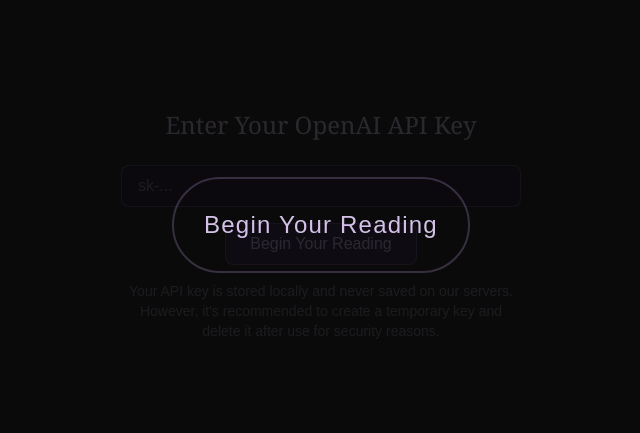
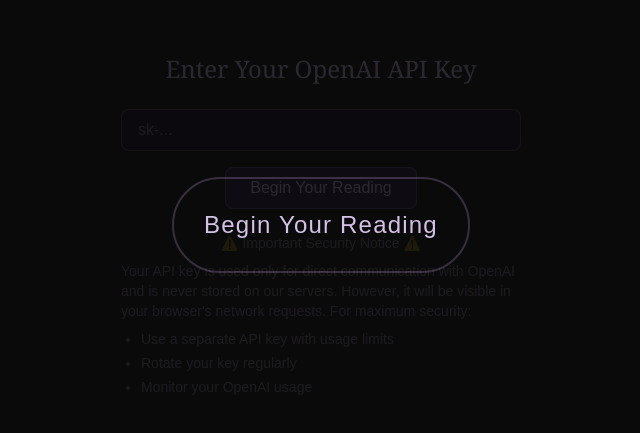
Before and after one commit to tjokinen/phantom-cartomancer, a Next.js app: page / in a window 1280 px wide. Shown: the part 175-608 px from the top of the page, without its empty margins (319-959 px from the left). Built offline with nearby package versions, Linux system fonts and the light colour scheme; a web font is replaced by a local one.

Commit message:
remove/sanitize logs, adjust security message

```diff
--- a/src/app/api/audio/upload/route.ts
+++ b/src/app/api/audio/upload/route.ts
@@ -18,16 +18,21 @@
       );
     }
 
-    const openai = new OpenAI({
+    let openai: OpenAI;
+    try {
+      openai = new OpenAI({
         apiKey: apiKey,
       });
+    } catch (error) {
+      return Response.json(
+        { error: 'Invalid API key format' },
+        { status: 401 }
+      );
+    }
 
-    console.log('\n=== Raw Messages JSON ===');
-    console.log('messagesJson:', messagesJson);
+    req.headers.delete('x-api-key');
 
     const messages = messagesJson ? JSON.parse(messagesJson as string) : [];
-    console.log('\n=== Parsed Messages ===');
-    console.log('messages:', JSON.stringify(messages, null, 2));
 
     if (!audioBlob || !(audioBlob instanceof Blob)) {
       return Response.json({ error: 'No audio data provided' }, { status: 400 });
@@ -37,21 +42,16 @@
       type: 'audio/webm'
     });
 
-    // Log transcription
+    try {
       const transcription = await openai.audio.transcriptions.create({
         file: audioFile,
         model: 'whisper-1',
       });
-    console.log('\n=== New Transcription ===');
-    console.log('User said:', transcription.text);
 
-    // Log full message array being sent to OpenAI
       const fullMessages = [
         ...messages,
         { role: 'user', content: transcription.text }
       ];
-    console.log('\n=== Sending to OpenAI ===');
-    console.log('Complete message array:', JSON.stringify(fullMessages, null, 2));
 
       const completion = await openai.chat.completions.create({
         model: 'gpt-4-turbo-preview',
@@ -60,21 +60,14 @@
         function_call: 'auto',
       });
 
-    // Log OpenAI's response
-    console.log('\n=== OpenAI Response ===');
-    console.log('AI response:', JSON.stringify(completion.choices[0], null, 2));
-    console.log('================\n');
-
       const message = completion.choices[0].message;
       let spokenResponse = message.content || '';
       const functionCalls = [];
 
       // Handle function calls
       if (message.function_call) {
-      // If it's a single function call
         functionCalls.push(message.function_call);
 
-      // Get a follow-up response that includes the interpretation
         const followUp = await openai.chat.completions.create({
           model: 'gpt-4-turbo-preview',
           messages: [
@@ -91,7 +84,6 @@
         spokenResponse = followUp.choices[0].message.content || '';
       }
 
-    // Generate speech from the cleaned response
       const speech = await openai.audio.speech.create({
         model: 'tts-1',
         voice: 'onyx',
@@ -108,9 +100,19 @@
         audio: Buffer.from(audioBuffer).toString('base64')
       });
     } catch (error) {
-    console.error('Error processing audio:', error);
+      const sanitizedError = error instanceof Error
+        ? error.message.replace(apiKey, '[REDACTED]')
+        : 'Unknown error';
+
+      console.error('Processing error:', sanitizedError);
       return Response.json(
-      { error: error instanceof Error ? error.message : 'Unknown error' },
+        { error: 'Processing error occurred' },
+        { status: 500 }
+      );
+    }
+  } catch (error) {
+    return Response.json(
+      { error: 'Request processing failed' },
       { status: 500 }
     );
   }
--- a/src/components/ApiKeyInput.tsx
+++ b/src/components/ApiKeyInput.tsx
@@ -52,9 +52,20 @@
             </button>
           </div>
         </form>
-        <p className="mt-4 text-purple-200/50 text-sm text-center">
-          Your API key is stored locally and never saved on our servers. However, it's recommended to create a temporary key and delete it after use for security reasons.
-        </p>
+        <div className="mt-6 space-y-2 text-sm text-purple-200/50">
+          <p className="text-center">
+            ⚠️ Important Security Notice ⚠️
+          </p>
+          <p>
+            Your API key is used only for direct communication with OpenAI and is never stored on our servers.
+            However, it will be visible in your browser's network requests. For maximum security:
+          </p>
+          <ul className="list-disc pl-5 space-y-1">
+            <li>Use a separate API key with usage limits</li>
+            <li>Rotate your key regularly</li>
+            <li>Monitor your OpenAI usage</li>
+          </ul>
+        </div>
       </div>
     </div>
   );
```
Lines whose indentation alone changed are shown as unchanged.
